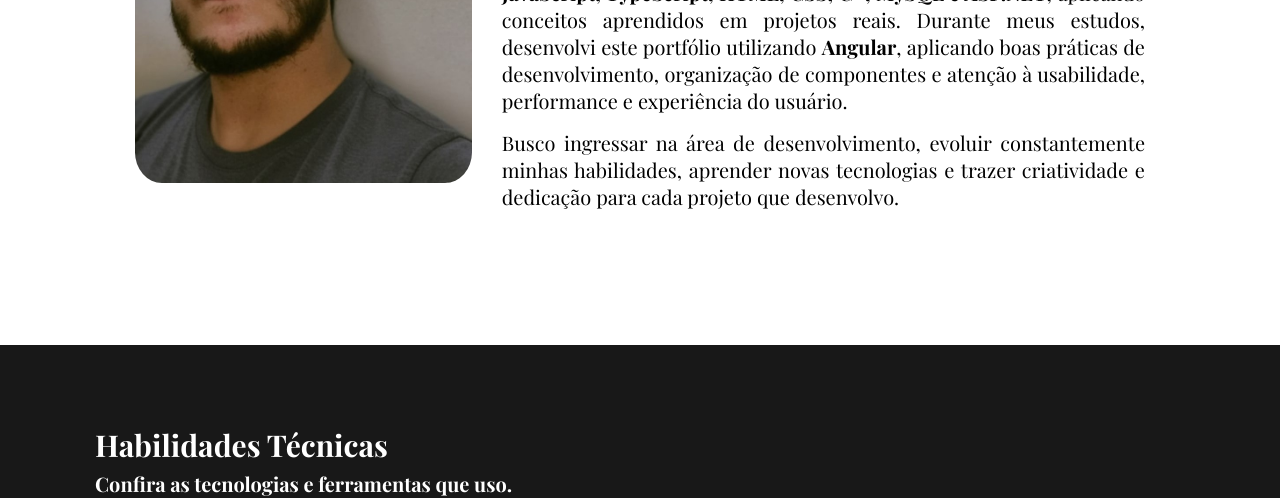
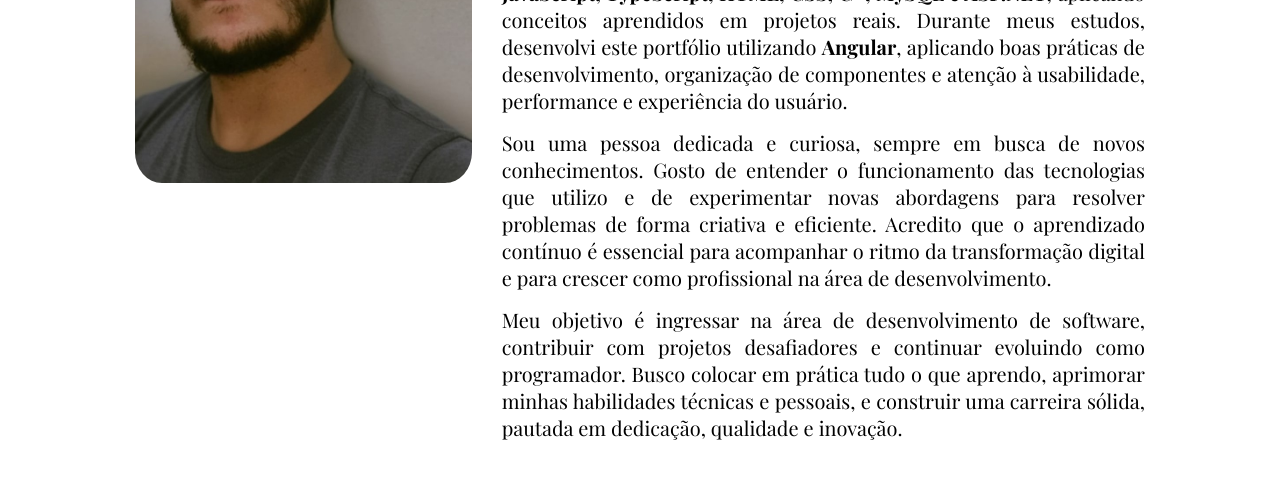
Before and after one commit to jardeloli/portfolio-jardel, an Angular app: page / in a window 1280 px wide. Shown: the part 1020-1518 px from the top of the page. Built offline with nearby package versions, Linux system fonts and the light colour scheme; a web font is replaced by a local one.

Commit message:
adicionado um novo texto na section "about"

```diff
--- a/src/app/home/home.html
+++ b/src/app/home/home.html
@@ -45,9 +45,17 @@
                     aplicando boas práticas de desenvolvimento, organização de componentes e atenção à usabilidade,
                     performance e experiência do usuário.
                 </p>
+                <p>Sou uma pessoa dedicada e curiosa, sempre em busca de novos conhecimentos. Gosto de entender o
+                    funcionamento das tecnologias que utilizo e de experimentar novas abordagens para resolver problemas
+                    de forma criativa e eficiente.
+                    Acredito que o aprendizado contínuo é essencial para acompanhar o ritmo da transformação digital e
+                    para crescer como profissional na área de desenvolvimento.
+                </p>
                 <p>
-                    Busco ingressar na área de desenvolvimento, evoluir constantemente minhas habilidades, aprender
-                    novas tecnologias e trazer criatividade e dedicação para cada projeto que desenvolvo.
+                    Meu objetivo é ingressar na área de desenvolvimento de software, contribuir com projetos
+                    desafiadores e continuar evoluindo como programador. Busco colocar em prática tudo o que aprendo,
+                    aprimorar minhas habilidades técnicas e pessoais, e construir uma carreira sólida, pautada em
+                    dedicação, qualidade e inovação.
                 </p>
             </div>
         </div>
@@ -227,16 +235,20 @@
                 </div>
             </div>
 
-             <div class="project reverse">
+            <div class="project reverse">
                 <div class="img">
                     <img src="./assets/imgs/tela-cadastro.png">
                 </div>
                 <div class="text">
                     <h4>Sistema de Autenticação</h4>
 
-                    <p>Aplicação web desenvolvida com HTML, CSS, JavaScript e uma API REST criada em .NET com C#, integrada a um banco de dados MySQL para gerenciamento de usuários.
-                        O sistema conta com telas de login, cadastro e recuperação de senha, simulando um fluxo completo de autenticação.</p>
-                    <p>Durante o desenvolvimento, trabalhei com validação de formulários, requisições HTTP, integração entre front-end e back-end e armazenamento seguro de informações, fortalecendo meus conhecimentos em desenvolvimento full stack e boas práticas de arquitetura de sistemas.</p>
+                    <p>Aplicação web desenvolvida com HTML, CSS, JavaScript e uma API REST criada em .NET com C#,
+                        integrada a um banco de dados MySQL para gerenciamento de usuários.
+                        O sistema conta com telas de login, cadastro e recuperação de senha, simulando um fluxo completo
+                        de autenticação.</p>
+                    <p>Durante o desenvolvimento, trabalhei com validação de formulários, requisições HTTP, integração
+                        entre front-end e back-end e armazenamento seguro de informações, fortalecendo meus
+                        conhecimentos em desenvolvimento full stack e boas práticas de arquitetura de sistemas.</p>
 
                     <div class="buttons">
                         <a href="https://github.com/jardeloli/pagina_web">
```
